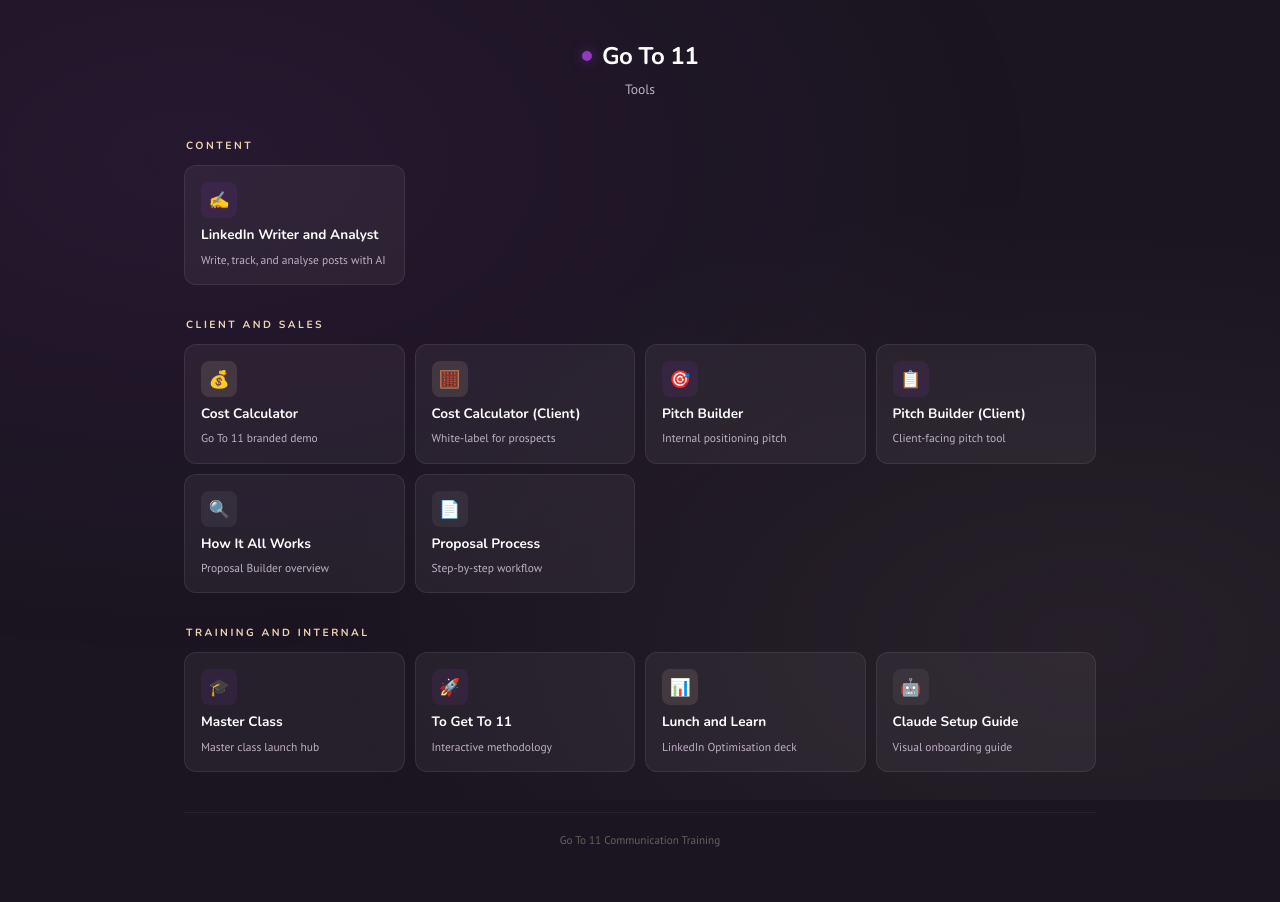
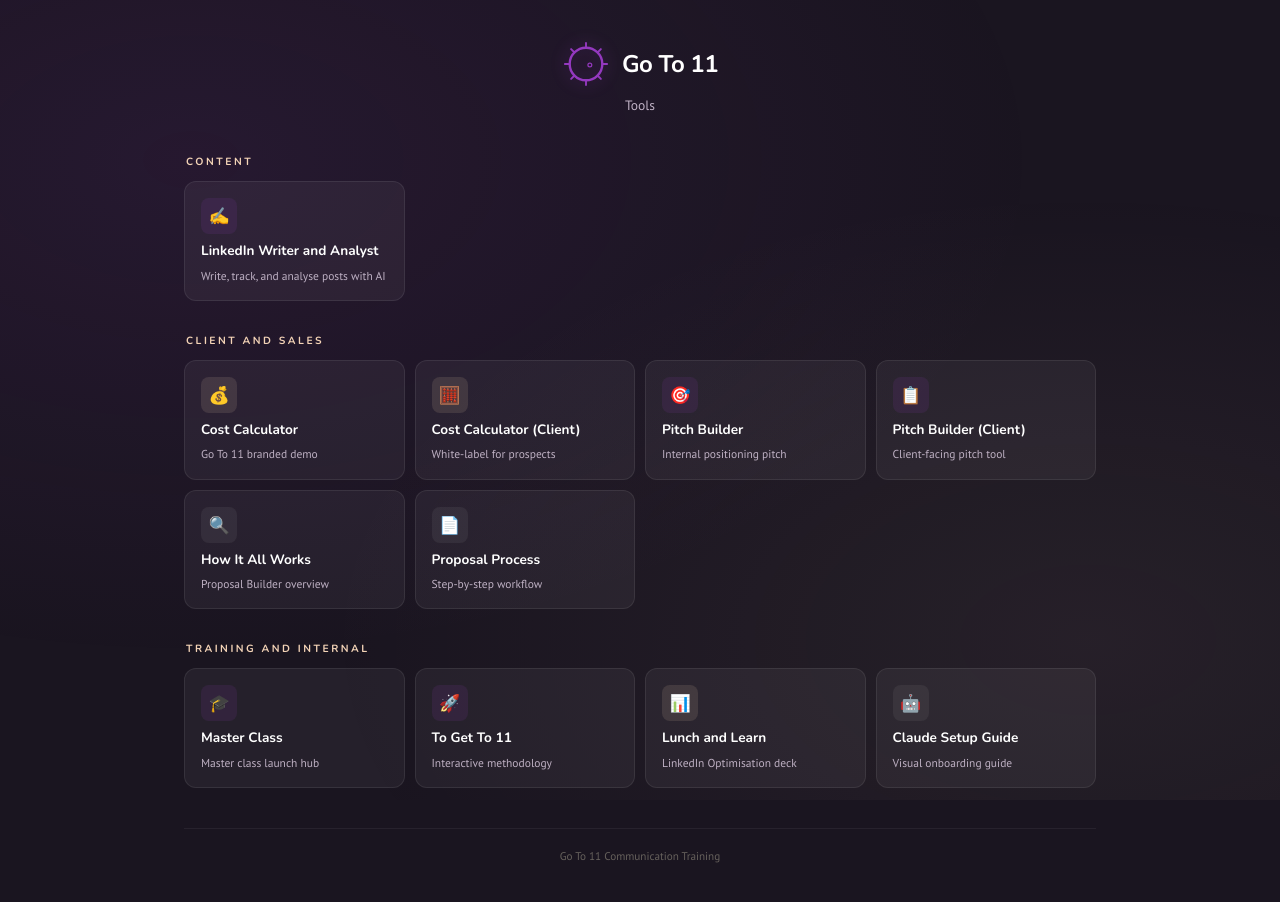
Before and after one commit to kennygoto11/goto11-tools, a plain HTML site: page index.html in a window 1280 px wide. Drawn offline with nearby package versions, Linux system fonts and the light colour scheme.

Commit message:
Unified design: SVG logo mark replaces dot on Tools Hub

```diff
--- a/index.html
+++ b/index.html
@@ -58,16 +58,12 @@
   .logo {
     display: inline-flex;
     align-items: center;
-    gap: 10px;
+    gap: 12px;
     margin-bottom: 8px;
+    text-decoration: none;
   }
 
-  .logo-dot {
-    width: 10px; height: 10px;
-    border-radius: 50%;
-    background: var(--purple);
-    box-shadow: 0 0 12px rgba(148,57,191,0.5);
-  }
+  .logo-mark { flex-shrink: 0; filter: drop-shadow(0 0 8px rgba(148,57,191,0.4)); }
 
   .logo-text {
     font-family: 'Nunito', sans-serif;
@@ -199,7 +195,18 @@
 
   <div class="header">
     <div class="logo">
-      <div class="logo-dot"></div>
+      <svg class="logo-mark" width="48" height="48" viewBox="0 0 100 100" fill="none" xmlns="http://www.w3.org/2000/svg">
+        <circle cx="50" cy="50" r="34" stroke="#9439bf" stroke-width="5" fill="none"/>
+        <circle cx="58" cy="52" r="4" stroke="#9439bf" stroke-width="2.5" fill="none"/>
+        <line x1="50" y1="6" x2="50" y2="16" stroke="#9439bf" stroke-width="4" stroke-linecap="round"/>
+        <line x1="50" y1="84" x2="50" y2="94" stroke="#9439bf" stroke-width="4" stroke-linecap="round"/>
+        <line x1="6" y1="50" x2="16" y2="50" stroke="#9439bf" stroke-width="4" stroke-linecap="round"/>
+        <line x1="84" y1="50" x2="94" y2="50" stroke="#9439bf" stroke-width="4" stroke-linecap="round"/>
+        <line x1="19" y1="19" x2="26" y2="26" stroke="#9439bf" stroke-width="4" stroke-linecap="round"/>
+        <line x1="74" y1="74" x2="81" y2="81" stroke="#9439bf" stroke-width="4" stroke-linecap="round"/>
+        <line x1="81" y1="19" x2="74" y2="26" stroke="#9439bf" stroke-width="4" stroke-linecap="round"/>
+        <line x1="26" y1="74" x2="19" y2="81" stroke="#9439bf" stroke-width="4" stroke-linecap="round"/>
+      </svg>
       <div class="logo-text">Go To 11</div>
     </div>
     <div class="header-sub">Tools</div>
```
